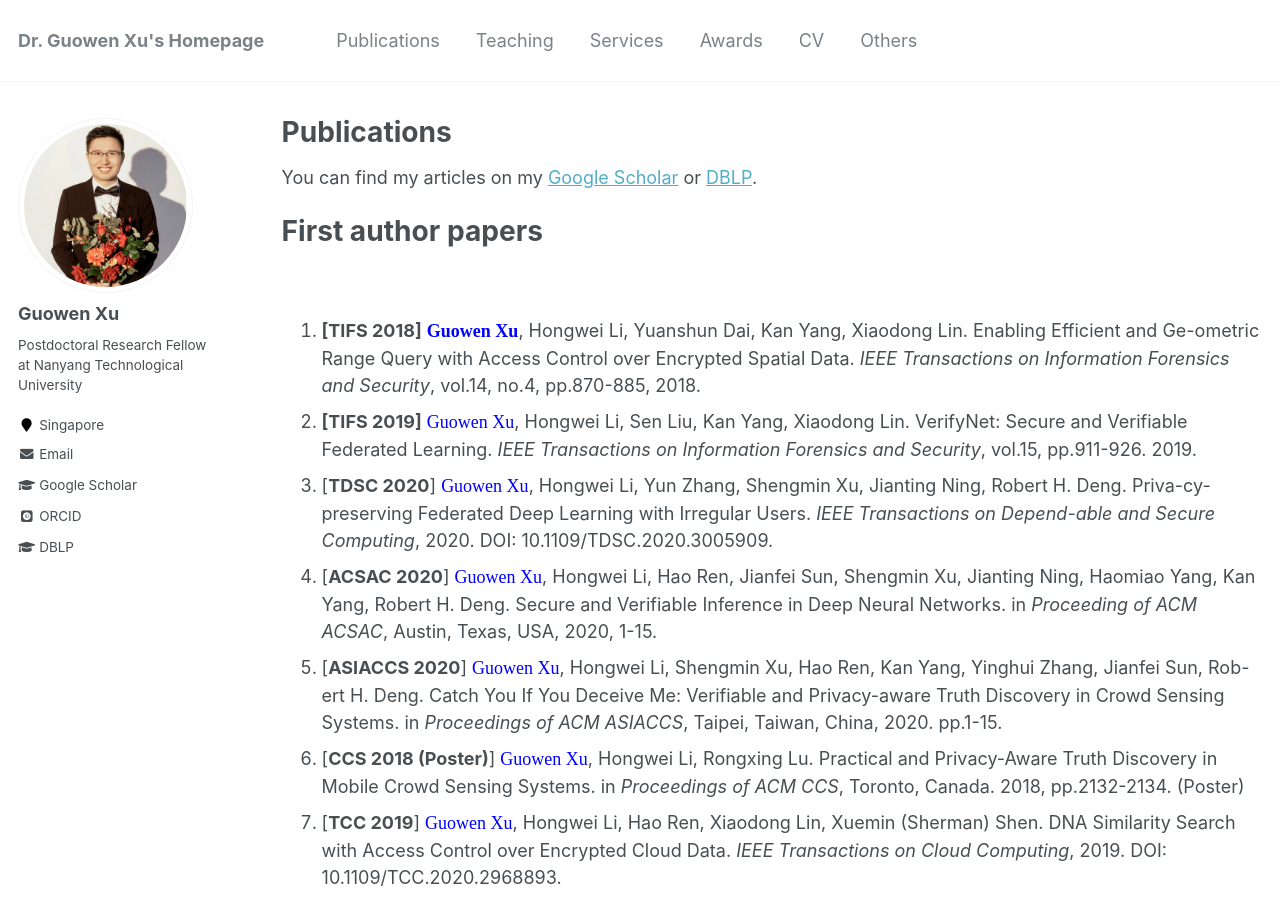
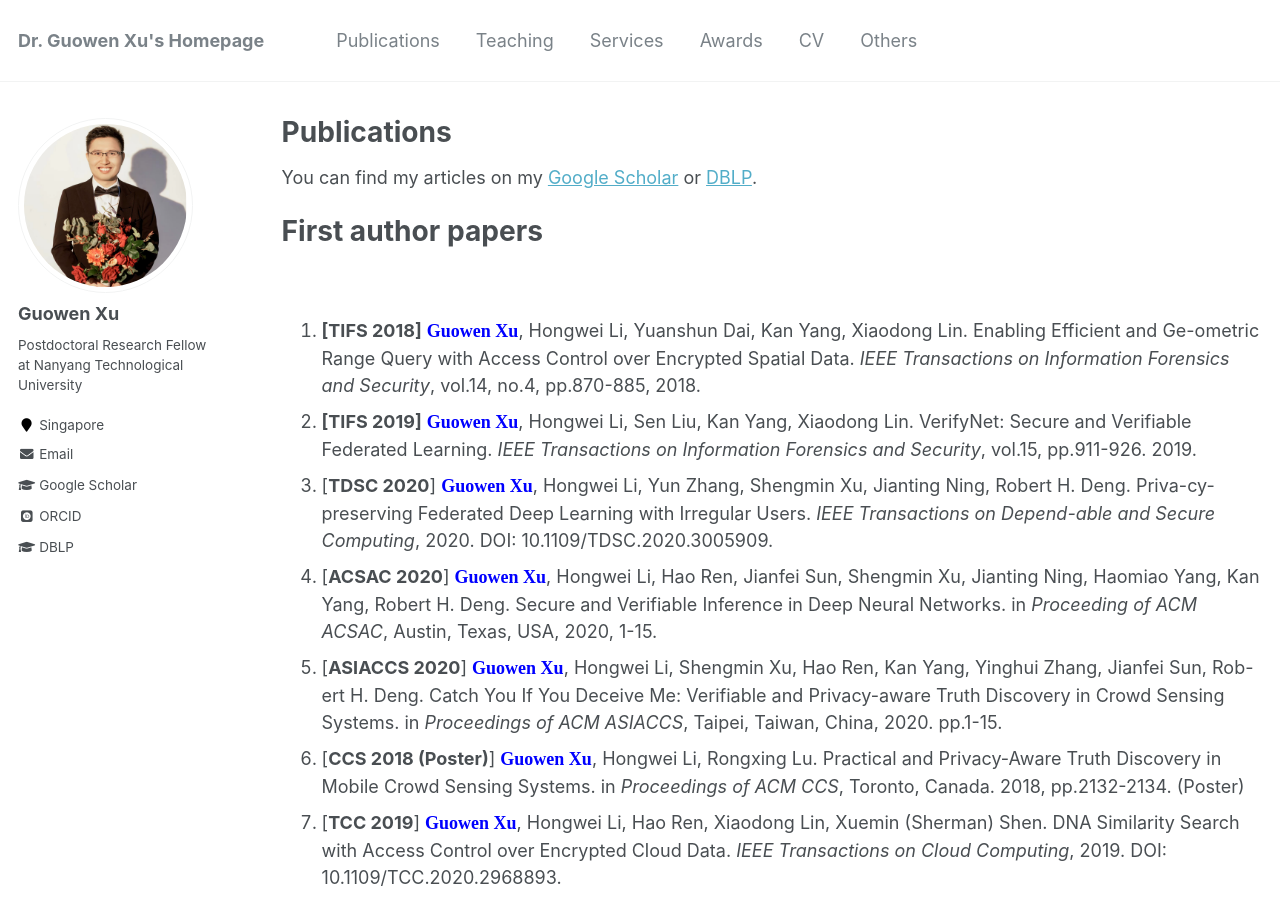
Before and after one commit to Guowen-xu/guowen-xu.github.io, a Jekyll site: the page built from _pages/publications.md, in a window 1280 px wide and 900 px high. Built offline with Jekyll 4.4.1, drawn with Linux system fonts in a browser that asks for light colours; some web fonts are replaced.

Commit message:
Update publications.md

```diff
--- a/_pages/publications.md
+++ b/_pages/publications.md
@@ -14,20 +14,20 @@ You can find my articles on my [Google Scholar](https://scholar.google.com.hk/ci
 
 
 1. **[TIFS 2018]**  **<font face="Times New Roman" color=blue size=4> Guowen Xu</font>**, Hongwei Li, Yuanshun Dai, Kan Yang, Xiaodong Lin. Enabling Efficient and Ge-ometric Range Query with Access Control over Encrypted Spatial Data. *IEEE Transactions on Information Forensics and Security*, vol.14, no.4, pp.870-885, 2018.
-2. **[TIFS 2019]** <font face="Times New Roman" color=blue size=4> Guowen Xu</font>, Hongwei Li, Sen Liu, Kan Yang, Xiaodong Lin. VerifyNet: Secure and Verifiable Federated Learning. *IEEE Transactions on Information Forensics and Security*, vol.15, pp.911-926. 2019.
-3. [**TDSC 2020**] <font face="Times New Roman" color=blue size=4> Guowen Xu</font>, Hongwei Li, Yun Zhang, Shengmin Xu, Jianting Ning, Robert H. Deng. Priva-cy-preserving Federated Deep Learning with Irregular Users. *IEEE Transactions on Depend-able and Secure Computing*, 2020. DOI: 10.1109/TDSC.2020.3005909.
-4. [**ACSAC 2020**] <font face="Times New Roman" color=blue size=4> Guowen Xu</font>, Hongwei Li, Hao Ren, Jianfei Sun, Shengmin Xu, Jianting Ning, Haomiao Yang, Kan Yang, Robert H. Deng. Secure and Verifiable Inference in Deep Neural Networks. in *Proceeding of ACM ACSAC*, Austin, Texas, USA, 2020, 1-15.
-5. [**ASIACCS 2020**] <font face="Times New Roman" color=blue size=4> Guowen Xu</font>, Hongwei Li, Shengmin Xu, Hao Ren, Kan Yang, Yinghui Zhang, Jianfei Sun, Rob-ert H. Deng. Catch You If You Deceive Me: Verifiable and Privacy-aware Truth Discovery in Crowd Sensing Systems. in *Proceedings of ACM ASIACCS*, Taipei, Taiwan, China, 2020. pp.1-15.
-6. [**CCS 2018 (Poster)**] <font face="Times New Roman" color=blue size=4> Guowen Xu</font>, Hongwei Li, Rongxing Lu. Practical and Privacy-Aware Truth Discovery in Mobile Crowd Sensing Systems. in *Proceedings of ACM CCS*, Toronto, Canada. 2018, pp.2132-2134. (Poster)
-7. [**TCC 2019**] <font face="Times New Roman" color=blue size=4> Guowen Xu</font>, Hongwei Li, Hao Ren, Xiaodong Lin, Xuemin (Sherman) Shen. DNA Similarity Search with Access Control over Encrypted Cloud Data. *IEEE Transactions on Cloud Computing*, 2019. DOI: 10.1109/TCC.2020.2968893.
-8. [**TVT 2019**]  <font face="Times New Roman" color=blue size=4> Guowen Xu</font>, Hongwei Li, Sen Liu, Mi Wen, Rongxing Lu. Efficient and Privacy-preserving Truth Discovery in Mobile Crowd Sensing Systems. *IEEE Transactions on Vehicular Technology*, vol.68, no.4, pp.3854-3865, 2019.
-9. [**IEEE Commun Mag 2019**] <font face="Times New Roman" color=blue size=4> Guowen Xu</font>, Hongwei Li, Hao Ren, Kan Yang，Robert H. Deng. Data Privacy and Security in Deep Learning: Attacks, Solutions and Opportunities. *IEEE Communications Magazine*, vol.57, no.11, pp.116-122, 2019.
-10. [**Comput Secur 2017**] <font face="Times New Roman" color=blue size=4> Guowen Xu</font>, Hongwei Li, Chen Tan, Dongxiao Liu, Kan Yang. Achieving Efficient and Priva-cy-Preserving Truth Discovery in Crowd Sensing Systems. *Computers & Security*, 2017, vol.69, pp.114 -126.
-11. [**ICPADS 2020**] <font face="Times New Roman" color=blue size=4> Guowen Xu</font>, Hongwei Li, Yuan Zhang, Xiaodong Lin, Robert H Deng, Xuemin Shen. A Deep Learning Framework Supporting Model Ownership Protection and Traitor Tracing. in *Proceedings of IEEE ICPADS*, Hong Kong, China, 2020. pp.1-9. <font face="Times New Roman" color=red size=4> Best Paper Award</font>.
-12. [**Globelcom 2016**]  <font face="Times New Roman" color=blue size=4> Guowen Xu</font>, Hongwei Li, Dongxiao Liu, Hao Ren, Yuanshun Dai, Xiaohui Liang. Towards Ef-ficient Privacy-Preserving Truth Discovery in Crowd Sensing Systems. in *Proceedings of IEEE GLOBECOM*, Washington, D.C, USA, 2016. pp.1-6.
-13. [**ICC 2017**] <font face="Times New Roman" color=blue size=4> Guowen Xu</font>, Yan Ren, Hongwei Li, Dongxiao Liu, Yuanshun Dai, Kan Yang. CryptMDB: A Practical Encrypted MongoDB over Big Data. in *Proceedings of IEEE ICC*, Paris, France, 2017. pp.1-6.
-14. [**ICC 2018**]  <font face="Times New Roman" color=blue size=4> Guowen Xu</font>, Hongwei Li, Yuanshun Dai, Xiaodong Lin. EFRS: Enabling Efficient and Fi-ne-grained Range Search on Encrypted Spatial Data. in *Proceedings of IEEE ICC*, 2018，Kansas, USA ,pp.1-6.
-15. [**Bigsecurity 2018**] <font face="Times New Roman" color=blue size=4> Guowen Xu</font>, Hongwei Li, Wenlei Wang, Yue Chen, Haomiao Yang, Yanzhi Ren. Towards Practi-cal Personalized Recommendation with Multilevel Differential Privacy Controls. in *Proceedings of IEEE Bigsecurity*, Honolulu, HI, USA. pp.796-801, 2018.
+2. **[TIFS 2019]** **<font face="Times New Roman" color=blue size=4> Guowen Xu</font>**, Hongwei Li, Sen Liu, Kan Yang, Xiaodong Lin. VerifyNet: Secure and Verifiable Federated Learning. *IEEE Transactions on Information Forensics and Security*, vol.15, pp.911-926. 2019.
+3. [**TDSC 2020**] **<font face="Times New Roman" color=blue size=4> Guowen Xu</font>**, Hongwei Li, Yun Zhang, Shengmin Xu, Jianting Ning, Robert H. Deng. Priva-cy-preserving Federated Deep Learning with Irregular Users. *IEEE Transactions on Depend-able and Secure Computing*, 2020. DOI: 10.1109/TDSC.2020.3005909.
+4. [**ACSAC 2020**] **<font face="Times New Roman" color=blue size=4> Guowen Xu</font>**, Hongwei Li, Hao Ren, Jianfei Sun, Shengmin Xu, Jianting Ning, Haomiao Yang, Kan Yang, Robert H. Deng. Secure and Verifiable Inference in Deep Neural Networks. in *Proceeding of ACM ACSAC*, Austin, Texas, USA, 2020, 1-15.
+5. [**ASIACCS 2020**] **<font face="Times New Roman" color=blue size=4> Guowen Xu</font>**, Hongwei Li, Shengmin Xu, Hao Ren, Kan Yang, Yinghui Zhang, Jianfei Sun, Rob-ert H. Deng. Catch You If You Deceive Me: Verifiable and Privacy-aware Truth Discovery in Crowd Sensing Systems. in *Proceedings of ACM ASIACCS*, Taipei, Taiwan, China, 2020. pp.1-15.
+6. [**CCS 2018 (Poster)**] **<font face="Times New Roman" color=blue size=4> Guowen Xu</font>**, Hongwei Li, Rongxing Lu. Practical and Privacy-Aware Truth Discovery in Mobile Crowd Sensing Systems. in *Proceedings of ACM CCS*, Toronto, Canada. 2018, pp.2132-2134. (Poster)
+7. [**TCC 2019**] **<font face="Times New Roman" color=blue size=4> Guowen Xu</font>**, Hongwei Li, Hao Ren, Xiaodong Lin, Xuemin (Sherman) Shen. DNA Similarity Search with Access Control over Encrypted Cloud Data. *IEEE Transactions on Cloud Computing*, 2019. DOI: 10.1109/TCC.2020.2968893.
+8. [**TVT 2019**]  **<font face="Times New Roman" color=blue size=4> Guowen Xu</font>**, Hongwei Li, Sen Liu, Mi Wen, Rongxing Lu. Efficient and Privacy-preserving Truth Discovery in Mobile Crowd Sensing Systems. *IEEE Transactions on Vehicular Technology*, vol.68, no.4, pp.3854-3865, 2019.
+9. [**IEEE Commun Mag 2019**] **<font face="Times New Roman" color=blue size=4> Guowen Xu</font>**, Hongwei Li, Hao Ren, Kan Yang，Robert H. Deng. Data Privacy and Security in Deep Learning: Attacks, Solutions and Opportunities. *IEEE Communications Magazine*, vol.57, no.11, pp.116-122, 2019.
+10. [**Comput Secur 2017**] **<font face="Times New Roman" color=blue size=4> Guowen Xu</font>**, Hongwei Li, Chen Tan, Dongxiao Liu, Kan Yang. Achieving Efficient and Priva-cy-Preserving Truth Discovery in Crowd Sensing Systems. *Computers & Security*, 2017, vol.69, pp.114 -126.
+11. [**ICPADS 2020**] **<font face="Times New Roman" color=blue size=4> Guowen Xu</font>**, Hongwei Li, Yuan Zhang, Xiaodong Lin, Robert H Deng, Xuemin Shen. A Deep Learning Framework Supporting Model Ownership Protection and Traitor Tracing. in *Proceedings of IEEE ICPADS*, Hong Kong, China, 2020. pp.1-9. <font face="Times New Roman" color=red size=4> Best Paper Award</font>.
+12. [**Globelcom 2016**]  **<font face="Times New Roman" color=blue size=4> Guowen Xu</font>**, Hongwei Li, Dongxiao Liu, Hao Ren, Yuanshun Dai, Xiaohui Liang. Towards Ef-ficient Privacy-Preserving Truth Discovery in Crowd Sensing Systems. in *Proceedings of IEEE GLOBECOM*, Washington, D.C, USA, 2016. pp.1-6.
+13. [**ICC 2017**] **<font face="Times New Roman" color=blue size=4> Guowen Xu</font>**, Yan Ren, Hongwei Li, Dongxiao Liu, Yuanshun Dai, Kan Yang. CryptMDB: A Practical Encrypted MongoDB over Big Data. in *Proceedings of IEEE ICC*, Paris, France, 2017. pp.1-6.
+14. [**ICC 2018**]  **<font face="Times New Roman" color=blue size=4> Guowen Xu</font>**, Hongwei Li, Yuanshun Dai, Xiaodong Lin. EFRS: Enabling Efficient and Fi-ne-grained Range Search on Encrypted Spatial Data. in *Proceedings of IEEE ICC*, 2018，Kansas, USA ,pp.1-6.
+15. [**Bigsecurity 2018**] **<font face="Times New Roman" color=blue size=4> Guowen Xu</font>**, Hongwei Li, Wenlei Wang, Yue Chen, Haomiao Yang, Yanzhi Ren. Towards Practi-cal Personalized Recommendation with Multilevel Differential Privacy Controls. in *Proceedings of IEEE Bigsecurity*, Honolulu, HI, USA. pp.796-801, 2018.
 
 
 
@@ -38,19 +38,19 @@ You can find my articles on my [Google Scholar](https://scholar.google.com.hk/ci
 &nbsp;&nbsp;&nbsp;&nbsp;&nbsp;&nbsp;&nbsp;&nbsp;
 
 
-1. **[INFOCOM 2021]** Haoran Yuan\*, Xiaofeng Chen, <font face="Times New Roman" color=blue size=3> Guowen Xu</font>\*, Jianting Ning, Joseph Liu, Robert H Deng.  Effi-cient and Verifiable Proof of Replication with Fast Fault Localization. in *Proceedings of IEEE INFOCOM*, Vancouver BC Canada, pp.1-9, 2021.
-2. **[TCC 2021]** Jianfei Sun,  <font face="Times New Roman" color=blue size=3> Guowen Xu</font> \*, Tianwei Zhang, Hu Xiong, Hongwei Li, Robert H Deng. Share your data carefree: An efficient, scalable and privacy-preserving data sharing service in cloud computing. *IEEE Transactions on Cloud Computing*, 2021.
-3. **[TDSC 2020]** Shengmin Xu, Jianting Ning, Yingjiu Li, Yinghui zhang, **Guowen Xu**, Xinyi Huang, Robert H Deng. Match in My Way: Fine-Grained Bilateral Access Control for Secure Cloud-Fog Compu-ting. *IEEE Transactions on Dependable and Secure Computing*, 2020, DOI: 10.1109/TDSC.2020.3001557.
-4.  **[TDSC 2021]** Shengmin Xu, Jianting Ning, Xinyi Huang, Yingjiu Li,**Guowen Xu**. Untouchable Once Revok-ing: A Practical and Secure Dynamic EHR Sharing System via Cloud. *IEEE Transactions on Dependable and Secure Computing*, 2021, to appear.
-5.  **[TIFS 2021]** Xiaoyuan Liu, Hongwei Li, **Guowen Xu**, Zongqi Chen, Xiaoming Huang, and Rongxing Lu. 2021. Privacy-Enhanced Federated Learning against Poisoning Adversaries. *IEEE Transactions on Information Forensics and Security*, 2021, to appear.
-6.  **[ESORICS 2021]** Shengmin Xu, Jianting Ning, Jinhua Ma, **Guowen Xu**, Jiaming Yuan, Robert Deng. Revocable Policy-Based Chameleon Hash, in *Proceedings of ESORICS*, Virtual, 2021.
-7.  **[ACSAC 2021]** Meng Hao, Hongwei Li,  **Guowen Xu**, Hanxiao Chen, Tianwei Zhang. Efficient, Private and Robust Federated Learning. in *Proceeding of ACM ACSAC*, online, 2021, 1-15.
-8.  **[TII 2019]** Meng Hao, Hongwei Li, Xizhao Luo, **Guowen Xu**, Haomiao Yang and Sen Liu. Efficient and Privacy-enhanced Federated Learning for Industrial Artificial Intelligence. *IEEE Transactions on Industrial Informatics*, 2019, DOI: 10.1109/TII.2019.2945367.
-9.  **[TCC 2020]** Hao Ren, Hongwei Li, Dongxiao Liu,**Guowen Xu**，Nan Cheng, Sherman Shen. Priva-cy-preserving Efficient Verifiable Deep Packet Inspection for Cloud-assisted Middlebox. *IEEE Transactions on Cloud Computing*, 2020. DOI: 10.1109/TCC.2020.2991167.
-10.  **[TCC 2020]** Hao Ren, Hongwei Li, Dongxiao Liu, **Guowen Xu**, Xuemin Shen. Enabling Secure and Versatile Packet Inspection with Probable Cause Privacy for Outsourced Middlebox. *IEEE Transactions on Cloud Computing*, 2020. DOI: 10.1109/TCC.2021.3059026.
-11.  **[TCC 2021]** Guiqiang Hu, Hongwei Li,**Guowen Xu**, Xinqiang Ma. Enabling Simultaneous Content Regula-tion and Privacy Protection for Cloud Storage Image. *IEEE Transactions on Cloud Computing*, 2021. DOI: 10.1109/TCC.2021.3081564.
-12.  **[TII 2020]** Haoxiao Chen, Hongwei Li, Guishan Dong, Meng Hao, **Guowen Xu**, Xiaoming Huang, Zhe Liu. Practical Membership Inference Attack Against Collaborative Inference in Industrial IoT. *IEEE Transactions on Industrial Informatics*, 2020, DOI: 10.1109/TII.2020.3046648.
-13.  **[TCSVT 2021]** Shangwei Guo, Tianwei Zhang, **Guowen Xu**, Han Yu, Tao Xiang, Yang Liu. Topology-aware Differential Privacy for Decentralized Image Classification. *IEEE Transactions on Circuits and Systems for Video Technology*, 2021, DOI:10.1109/TCSVT.2021.3105723.
-14. **[IoT-J 2020]** Yiran Li, Hongwei Li, **Guowen Xu**, Tao Xiang, Xiaoming Huang, Rongxing Lu. Towards Secure and Privacy-Preserving Distributed Deep Learning in Fog-Cloud Computing. *IEEE Internet of things journal*, 2020, DOI: 10.1109/JIOT.2020.3012480.
-15. **[IoT-J 2020]** Xiaoyuan Liu, Hongwei Li, **Guowen Xu**, Sen Liu, Zhe Liu, Rongxing Lu. PADL: Privacy-aware and Asynchronous Deep Learning for IoT Applications[J]. *IEEE Internet of things journal*, 2020, DOI: 10.1109/JIOT.2020.2981379.
-16. **[IoT-J 2021]** Jianfei Sun, Dajiang Chen, Ning Zhang, **Guowen Xu**, Mingjian Tang, Xuyun Nie, Mingsheng Cao. A Privacy-aware and Traceable Fine-grained Data Delivery System in Cloud-assisted Healthcare IIoT. *IEEE Internet of things journal*, 2021, to appear.
+1. **[INFOCOM 2021]** Haoran Yuan\*, Xiaofeng Chen, <font face="Times New Roman" color=blue size=4> Guowen Xu</font>\*, Jianting Ning, Joseph Liu, Robert H Deng.  Effi-cient and Verifiable Proof of Replication with Fast Fault Localization. in *Proceedings of IEEE INFOCOM*, Vancouver BC Canada, pp.1-9, 2021.
+2. **[TCC 2021]** Jianfei Sun,  <font face="Times New Roman" color=blue size=4> Guowen Xu</font>\*, Tianwei Zhang, Hu Xiong, Hongwei Li, Robert H Deng. Share your data carefree: An efficient, scalable and privacy-preserving data sharing service in cloud computing. *IEEE Transactions on Cloud Computing*, 2021.
+3. **[TDSC 2020]** Shengmin Xu, Jianting Ning, Yingjiu Li, Yinghui zhang, **<font face="Times New Roman" color=blue size=4> Guowen Xu</font>**, Xinyi Huang, Robert H Deng. Match in My Way: Fine-Grained Bilateral Access Control for Secure Cloud-Fog Compu-ting. *IEEE Transactions on Dependable and Secure Computing*, 2020, DOI: 10.1109/TDSC.2020.3001557.
+4.  **[TDSC 2021]** Shengmin Xu, Jianting Ning, Xinyi Huang, Yingjiu Li,**<font face="Times New Roman" color=blue size=4> Guowen Xu</font>**. Untouchable Once Revok-ing: A Practical and Secure Dynamic EHR Sharing System via Cloud. *IEEE Transactions on Dependable and Secure Computing*, 2021, to appear.
+5.  **[TIFS 2021]** Xiaoyuan Liu, Hongwei Li, **<font face="Times New Roman" color=blue size=4> Guowen Xu</font>**, Zongqi Chen, Xiaoming Huang, and Rongxing Lu. 2021. Privacy-Enhanced Federated Learning against Poisoning Adversaries. *IEEE Transactions on Information Forensics and Security*, 2021, to appear.
+6.  **[ESORICS 2021]** Shengmin Xu, Jianting Ning, Jinhua Ma, **<font face="Times New Roman" color=blue size=4> Guowen Xu</font>**, Jiaming Yuan, Robert Deng. Revocable Policy-Based Chameleon Hash, in *Proceedings of ESORICS*, Virtual, 2021.
+7.  **[ACSAC 2021]** Meng Hao, Hongwei Li,  **<font face="Times New Roman" color=blue size=4> Guowen Xu</font>**, Hanxiao Chen, Tianwei Zhang. Efficient, Private and Robust Federated Learning. in *Proceeding of ACM ACSAC*, online, 2021, 1-15.
+8.  **[TII 2019]** Meng Hao, Hongwei Li, Xizhao Luo, **<font face="Times New Roman" color=blue size=4> Guowen Xu</font>**, Haomiao Yang and Sen Liu. Efficient and Privacy-enhanced Federated Learning for Industrial Artificial Intelligence. *IEEE Transactions on Industrial Informatics*, 2019, DOI: 10.1109/TII.2019.2945367.
+9.  **[TCC 2020]** Hao Ren, Hongwei Li, Dongxiao Liu,**<font face="Times New Roman" color=blue size=4> Guowen Xu</font>**，Nan Cheng, Sherman Shen. Priva-cy-preserving Efficient Verifiable Deep Packet Inspection for Cloud-assisted Middlebox. *IEEE Transactions on Cloud Computing*, 2020. DOI: 10.1109/TCC.2020.2991167.
+10.  **[TCC 2020]** Hao Ren, Hongwei Li, Dongxiao Liu, **<font face="Times New Roman" color=blue size=4> Guowen Xu</font>**, Xuemin Shen. Enabling Secure and Versatile Packet Inspection with Probable Cause Privacy for Outsourced Middlebox. *IEEE Transactions on Cloud Computing*, 2020. DOI: 10.1109/TCC.2021.3059026.
+11.  **[TCC 2021]** Guiqiang Hu, Hongwei Li,**<font face="Times New Roman" color=blue size=4> Guowen Xu</font>**, Xinqiang Ma. Enabling Simultaneous Content Regula-tion and Privacy Protection for Cloud Storage Image. *IEEE Transactions on Cloud Computing*, 2021. DOI: 10.1109/TCC.2021.3081564.
+12.  **[TII 2020]** Haoxiao Chen, Hongwei Li, Guishan Dong, Meng Hao, **<font face="Times New Roman" color=blue size=4> Guowen Xu</font>**, Xiaoming Huang, Zhe Liu. Practical Membership Inference Attack Against Collaborative Inference in Industrial IoT. *IEEE Transactions on Industrial Informatics*, 2020, DOI: 10.1109/TII.2020.3046648.
+13.  **[TCSVT 2021]** Shangwei Guo, Tianwei Zhang, **<font face="Times New Roman" color=blue size=4> Guowen Xu</font>**, Han Yu, Tao Xiang, Yang Liu. Topology-aware Differential Privacy for Decentralized Image Classification. *IEEE Transactions on Circuits and Systems for Video Technology*, 2021, DOI:10.1109/TCSVT.2021.3105723.
+14. **[IoT-J 2020]** Yiran Li, Hongwei Li, **<font face="Times New Roman" color=blue size=4> Guowen Xu</font>**, Tao Xiang, Xiaoming Huang, Rongxing Lu. Towards Secure and Privacy-Preserving Distributed Deep Learning in Fog-Cloud Computing. *IEEE Internet of things journal*, 2020, DOI: 10.1109/JIOT.2020.3012480.
+15. **[IoT-J 2020]** Xiaoyuan Liu, Hongwei Li, **<font face="Times New Roman" color=blue size=4> Guowen Xu</font>**, Sen Liu, Zhe Liu, Rongxing Lu. PADL: Privacy-aware and Asynchronous Deep Learning for IoT Applications[J]. *IEEE Internet of things journal*, 2020, DOI: 10.1109/JIOT.2020.2981379.
+16. **[IoT-J 2021]** Jianfei Sun, Dajiang Chen, Ning Zhang, **<font face="Times New Roman" color=blue size=4> Guowen Xu</font>**, Mingjian Tang, Xuyun Nie, Mingsheng Cao. A Privacy-aware and Traceable Fine-grained Data Delivery System in Cloud-assisted Healthcare IIoT. *IEEE Internet of things journal*, 2021, to appear.
```
